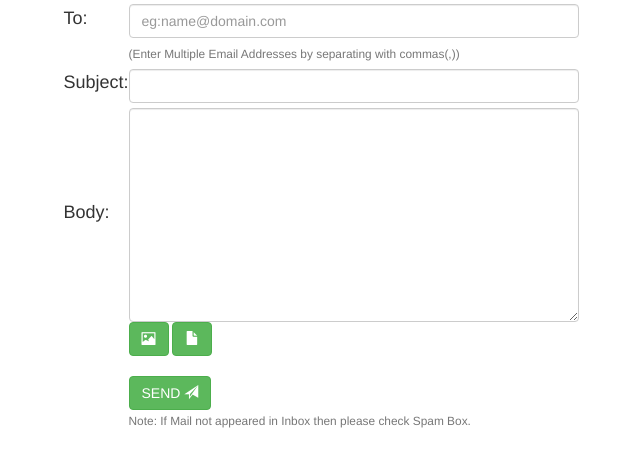
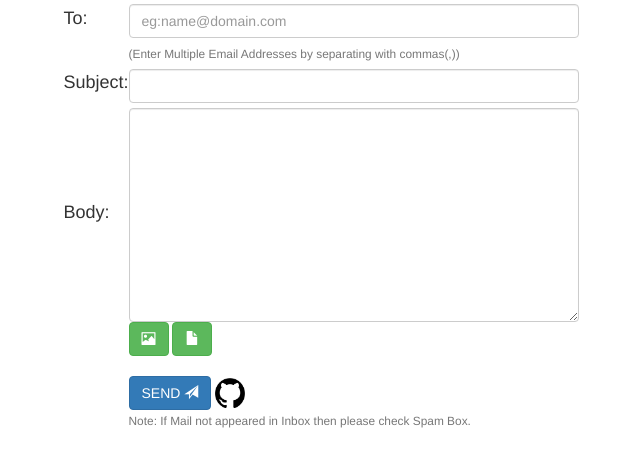
Before and after one commit to NaNdalal-dev/free-mails, a Flask app: page / in a window 1280 px wide. Shown: the part 74-550 px from the top of the page, without its empty margins (319-959 px from the left). Run offline with Flask 2, Linux system fonts and the light colour scheme; parts of the project's set-up code (start-up, migrations or seed data) failed here and were passed over; some libraries are stand-ins or nearby versions.

Commit message:
modified files

```diff
--- a/templates/index.html
+++ b/templates/index.html
@@ -81,8 +81,11 @@
 			</td>
 			<td>
 				<br>
-		<button type="submit" name="submit" class="btn btn-success">SEND
+		<button type="submit" name="submit" class="btn btn-primary">SEND
 		 <span class="glyphicon glyphicon-send"></span></button>
+		 <a href="https://github.com/NaNdalal-dev/free-mails">
+				<img  src = "{{ url_for('static',filename='git.jpeg') }}"  width="30" height="30">
+				</a>
 			</td>
 		</tr>
 		<tr>
```
Also changed, not shown: static/git.jpeg (added), 6 other files.
